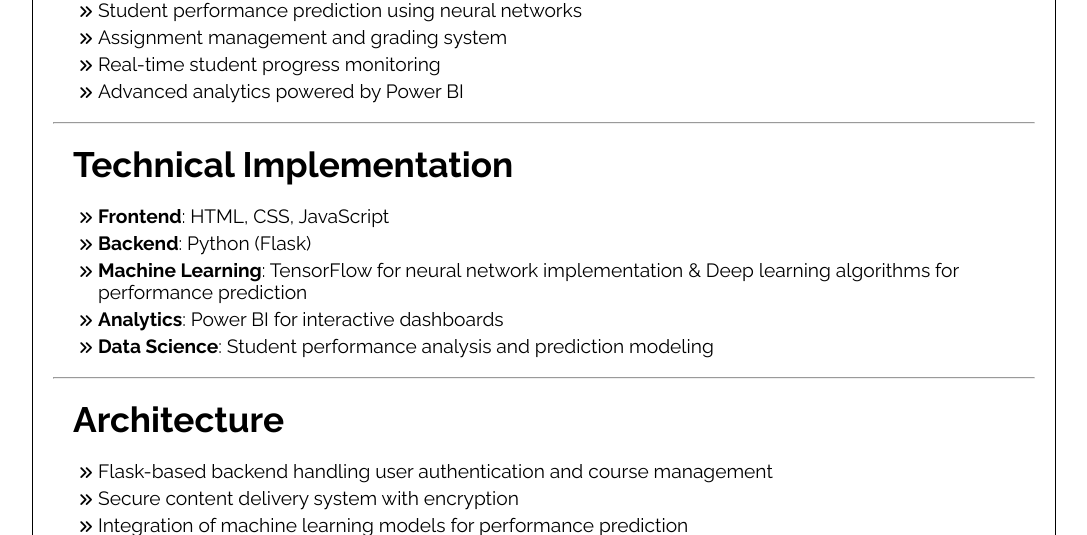
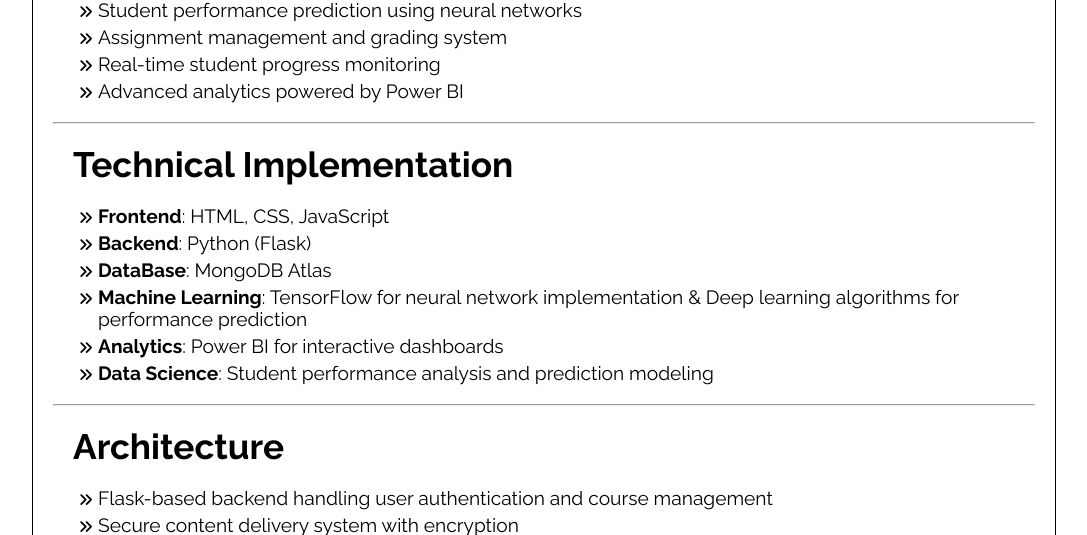
Before and after one commit to thearmanqureshi/E-Academy, a Flask app: page /about in a window 1280 px wide. Shown: the part 892-1427 px from the top of the page, without its empty margins (96-1183 px from the left). Run offline with Flask 3, Linux system fonts and the light colour scheme; some libraries are stand-ins or nearby versions; some web fonts are replaced.

Commit message:
Update aboutProject.html

```diff
--- a/templates/aboutProject.html
+++ b/templates/aboutProject.html
@@ -90,6 +90,7 @@
       <ul>
         <li><b>Frontend</b>: HTML, CSS, JavaScript</li>
         <li><b>Backend</b>: Python (Flask)</li>
+        <li><b>DataBase</b>: MongoDB Atlas</li>
         <li><b>Machine Learning</b>: TensorFlow for neural network implementation & Deep learning algorithms for
           performance prediction</li>
         <li><b>Analytics</b>: Power BI for interactive dashboards</li>
```
